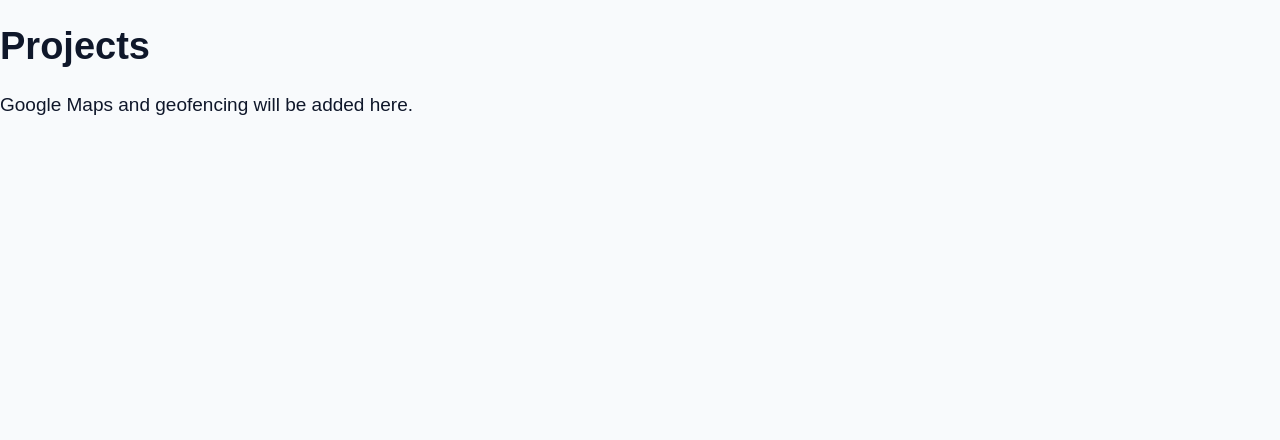
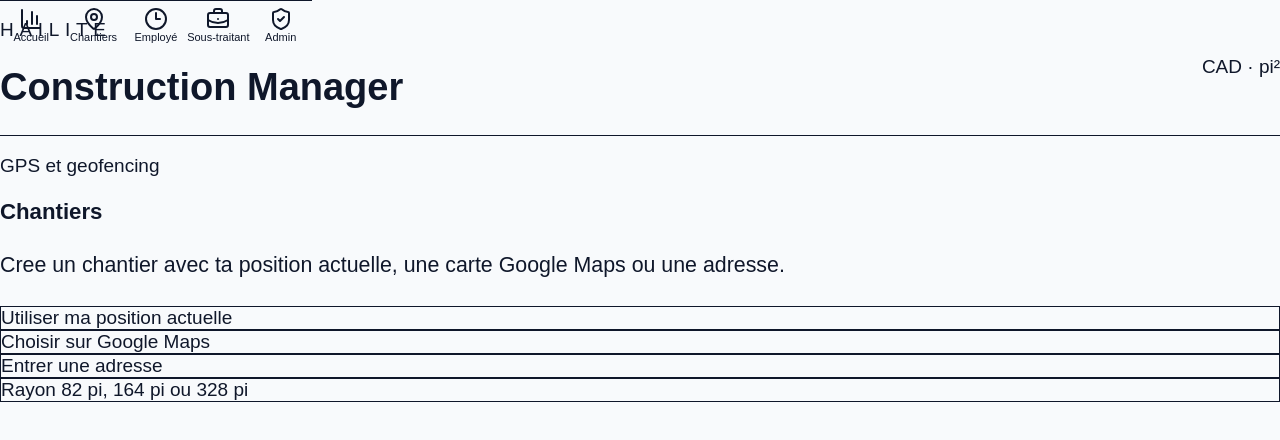
Before and after one commit to bisaillonpatrick1979-dev/Chatgpt-hailite-, a Next.js app: page /projects in a window 1280 px wide. Shown: the top 440 px of the page. Built offline with nearby package versions, Linux system fonts and the light colour scheme.

Commit message:
Improve projects geofencing page

```diff
--- a/app/projects/page.tsx
+++ b/app/projects/page.tsx
@@ -1,3 +1,14 @@
+import { AppShell } from "@/components/AppShell";
+import { PageHeader } from "@/components/PageHeader";
+import { ReadableList } from "@/components/ReadableList";
+
 export default function Page() {
-  return <main><h1>Projects</h1><p>Google Maps and geofencing will be added here.</p></main>;
+  return (
+    <AppShell>
+      <PageHeader title="Chantiers" eyebrow="GPS et geofencing" text="Cree un chantier avec ta position actuelle, une carte Google Maps ou une adresse." />
+      <section className="mt-5">
+        <ReadableList items={["Utiliser ma position actuelle", "Choisir sur Google Maps", "Entrer une adresse", "Rayon 82 pi, 164 pi ou 328 pi"]} />
+      </section>
+    </AppShell>
+  );
 }
```
